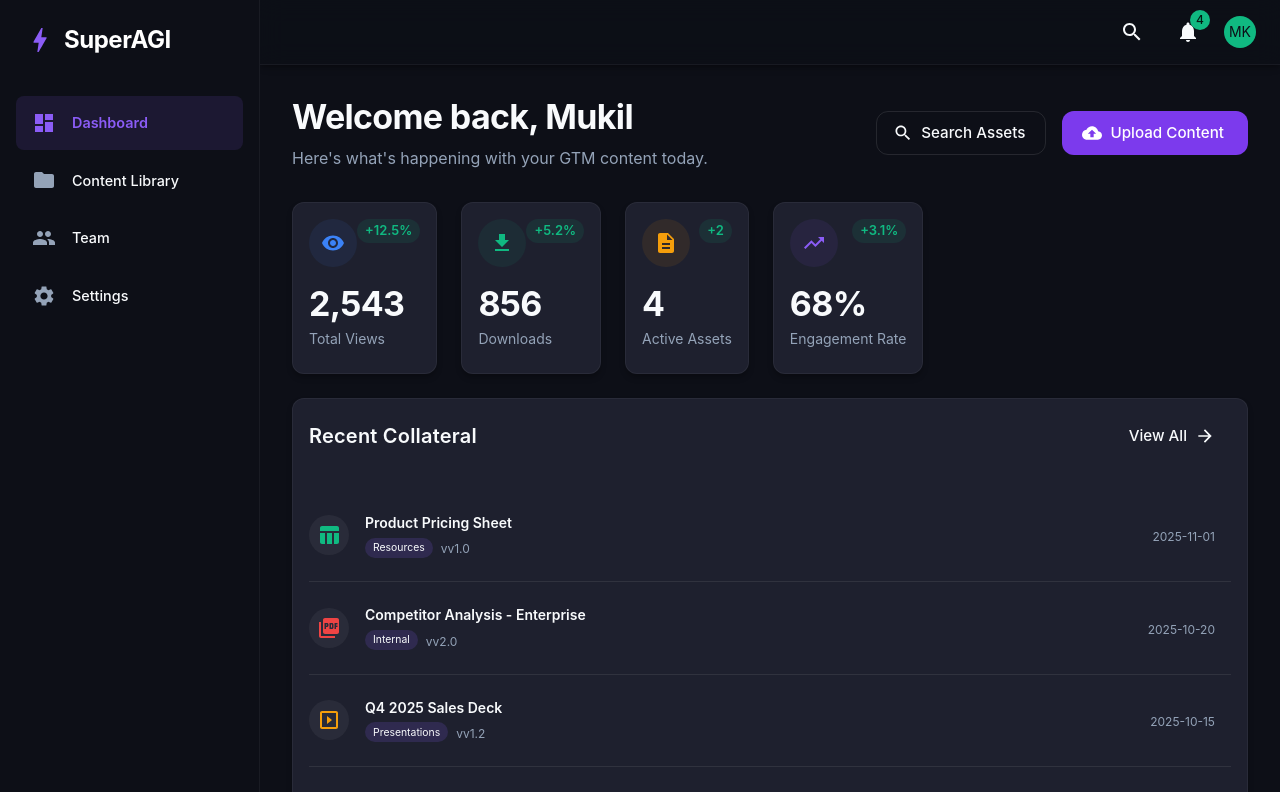
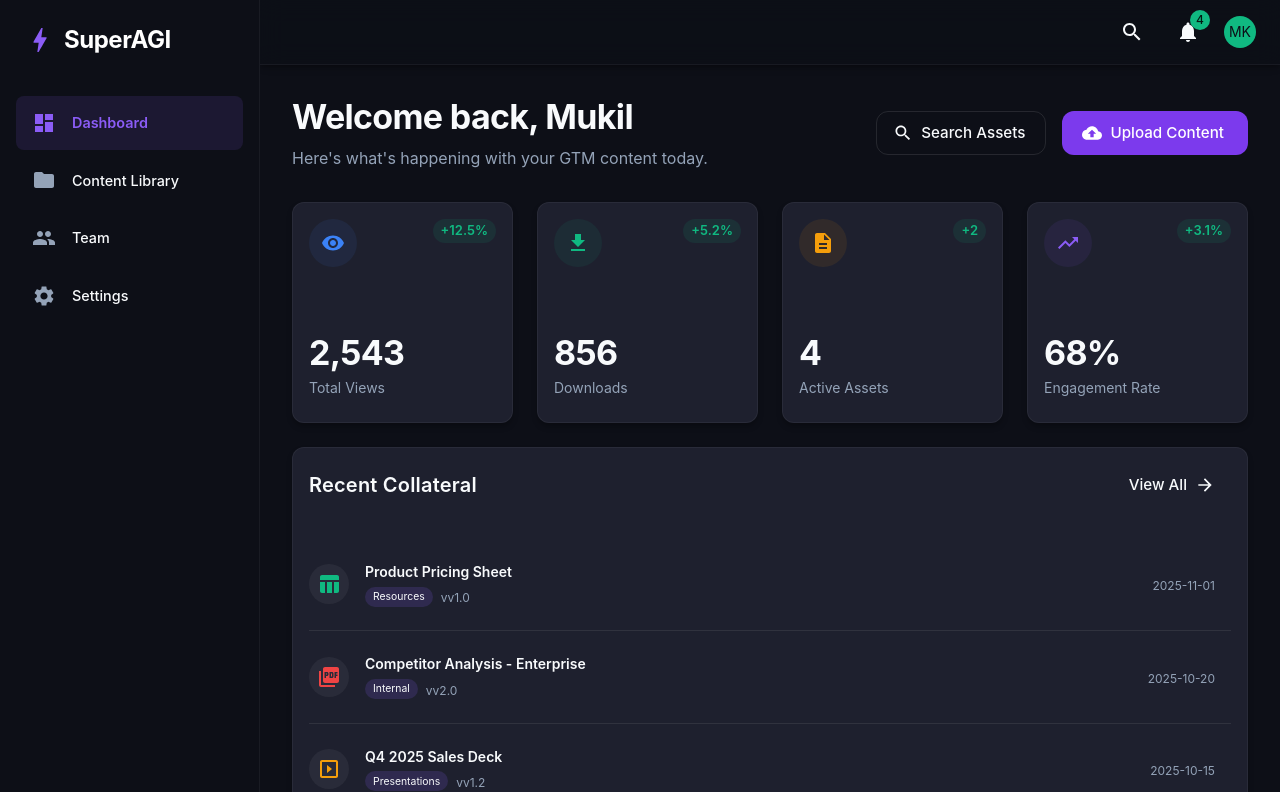
Before and after one commit to bukil/crm, a React (Vite) app: page / in a window 1280 px wide. Shown: the top 792 px of the page. Built offline with nearby package versions, Linux system fonts and the light colour scheme.

Commit message:
dfdf
dfdf

```diff
--- a/src/pages/Dashboard.jsx
+++ b/src/pages/Dashboard.jsx
@@ -43,7 +43,7 @@ const FileIconComponent = ({ type }) => {
 };
 
 const StatCard = ({ title, value, change, icon: Icon, color }) => (
-    <Card sx={{ height: '100%', minHeight: '140px', width: '100%', display: 'flex', flexDirection: 'column', position: 'relative', overflow: 'hidden' }}>
+    <Card sx={{ aspectRatio: '1/1', width: '100%', display: 'flex', flexDirection: 'column', position: 'relative', overflow: 'hidden' }}>
         <CardContent sx={{ flexGrow: 1, display: 'flex', flexDirection: 'column', justifyContent: 'space-between' }}>
             <Box sx={{ display: 'flex', justifyContent: 'space-between', mb: 2, width: '100%' }}>
                 <Avatar sx={{ bgcolor: `${color}15`, color: color, width: 48, height: 48 }}>
@@ -62,10 +62,10 @@ const StatCard = ({ title, value, change, icon: Icon, color }) => (
                 )}
             </Box>
             <Box>
-                <Typography variant="h4" fontWeight="bold" sx={{ mb: 0.5 }}>
+                <Typography variant="h4" fontWeight="bold" sx={{ mb: 0.5 }} noWrap>
                     {value}
                 </Typography>
-                <Typography variant="body2" color="text.secondary">
+                <Typography variant="body2" color="text.secondary" noWrap>
                     {title}
                 </Typography>
             </Box>
@@ -121,8 +121,8 @@ const Dashboard = () => {
 
 
             {/* Unified Dashboard Grid */}
-            <Grid container spacing={3} alignItems="stretch">
-                <Grid item xs={12} sm={6} md={3} sx={{ display: 'flex', minWidth: 0 }}>
+            <Box sx={{ display: 'grid', gridTemplateColumns: { xs: '1fr', sm: 'repeat(2, 1fr)', md: 'repeat(4, 1fr)' }, gap: 3, mb: 3 }}>
+                <Box sx={{ minWidth: 0 }}>
                     <StatCard
                         title="Total Views"
                         value="2,543"
@@ -130,8 +130,8 @@ const Dashboard = () => {
                         icon={VisibilityIcon}
                         color="#3b82f6"
                     />
-                </Grid>
-                <Grid item xs={12} sm={6} md={3} sx={{ display: 'flex', minWidth: 0 }}>
+                </Box>
+                <Box sx={{ minWidth: 0 }}>
                     <StatCard
                         title="Downloads"
                         value="856"
@@ -139,8 +139,8 @@ const Dashboard = () => {
                         icon={DownloadIcon}
                         color="#10b981"
                     />
-                </Grid>
-                <Grid item xs={12} sm={6} md={3} sx={{ display: 'flex', minWidth: 0 }}>
+                </Box>
+                <Box sx={{ minWidth: 0 }}>
                     <StatCard
                         title="Active Assets"
                         value={files.length}
@@ -148,8 +148,8 @@ const Dashboard = () => {
                         icon={FileIcon}
                         color="#f59e0b"
                     />
-                </Grid>
-                <Grid item xs={12} sm={6} md={3} sx={{ display: 'flex', minWidth: 0 }}>
+                </Box>
+                <Box sx={{ minWidth: 0 }}>
                     <StatCard
                         title="Engagement Rate"
                         value="68%"
@@ -157,10 +157,12 @@ const Dashboard = () => {
                         icon={TrendingUpIcon}
                         color="#8b5cf6"
                     />
-                </Grid>
+                </Box>
+            </Box>
 
-                {/* Main Content Area */}
-                {/* Recent Content */}
+            {/* Main Content Area */}
+            {/* Recent Content */}
+            <Grid container spacing={3} alignItems="stretch">
                 <Grid item xs={12} md={9} sx={{ display: 'flex', flexDirection: 'column', width: '100%', minWidth: 0 }}>
                     <Card sx={{ flexGrow: 1, display: 'flex', flexDirection: 'column' }}>
                         <CardContent sx={{ flexGrow: 1 }}>
```
